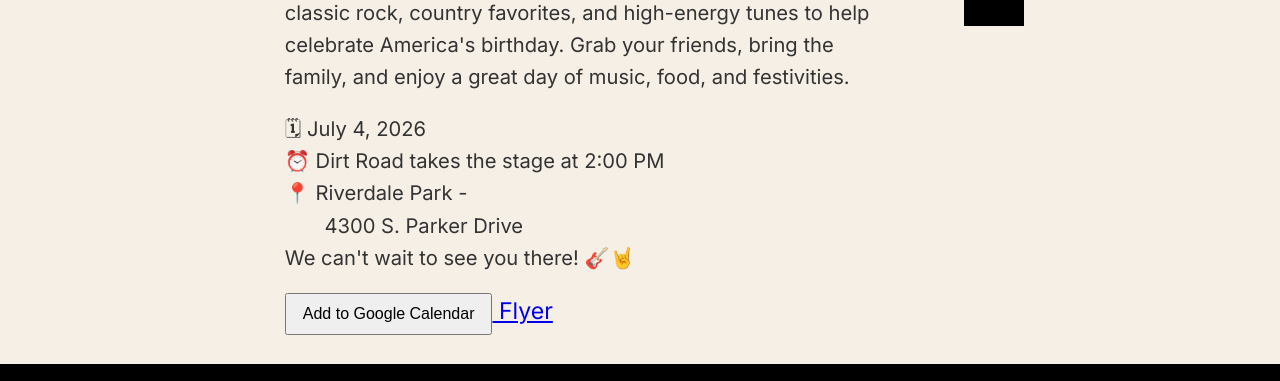
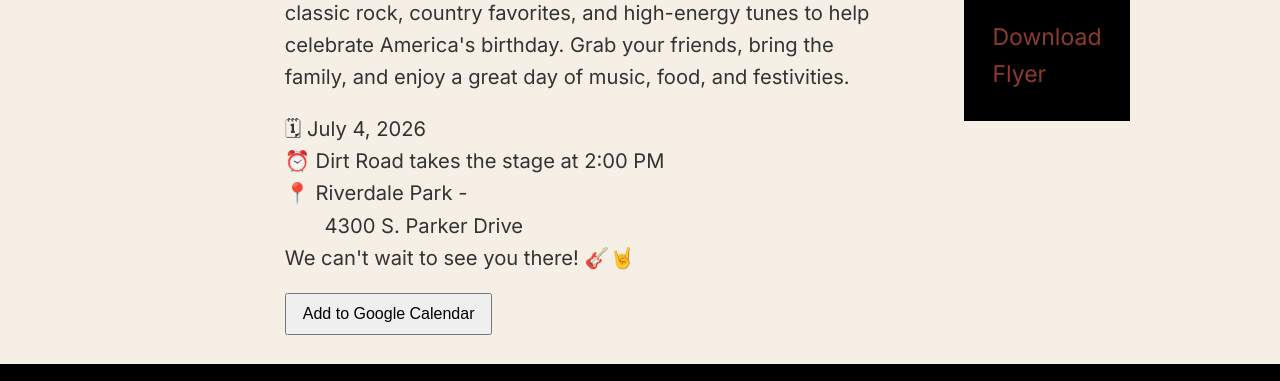
Before and after one commit to RingoDarius/DirtRoad, a plain HTML site: page events.html in a window 1280 px wide. Shown: the part 477-858 px from the top of the page. Drawn offline with Linux system fonts and the light colour scheme.

Commit message:
download flyer

```diff
--- a/events.html
+++ b/events.html
@@ -62,10 +62,12 @@ target="_blank">
     Add to Google Calendar
   </button>
 </a>
-<a href = "images/DirtRoadFlyer.png">Flyer</a>
+
         </section>
         <section class = "content-image">
             <img src = "images/DirtRoadFlyer.png" alt = "logo">
+            <br>
+<a href = "images/DirtRoadFlyer.png">Download Flyer</a>
         </section>
     </main>
     <footer>
--- a/style.css
+++ b/style.css
@@ -35,7 +35,13 @@ body {
 
 
 
-
+a{
+  color: var(--primary-color);
+  text-decoration: none;
+}
+a:hover{
+  text-decoration: underline;
+}
 
 
 .card {
```
